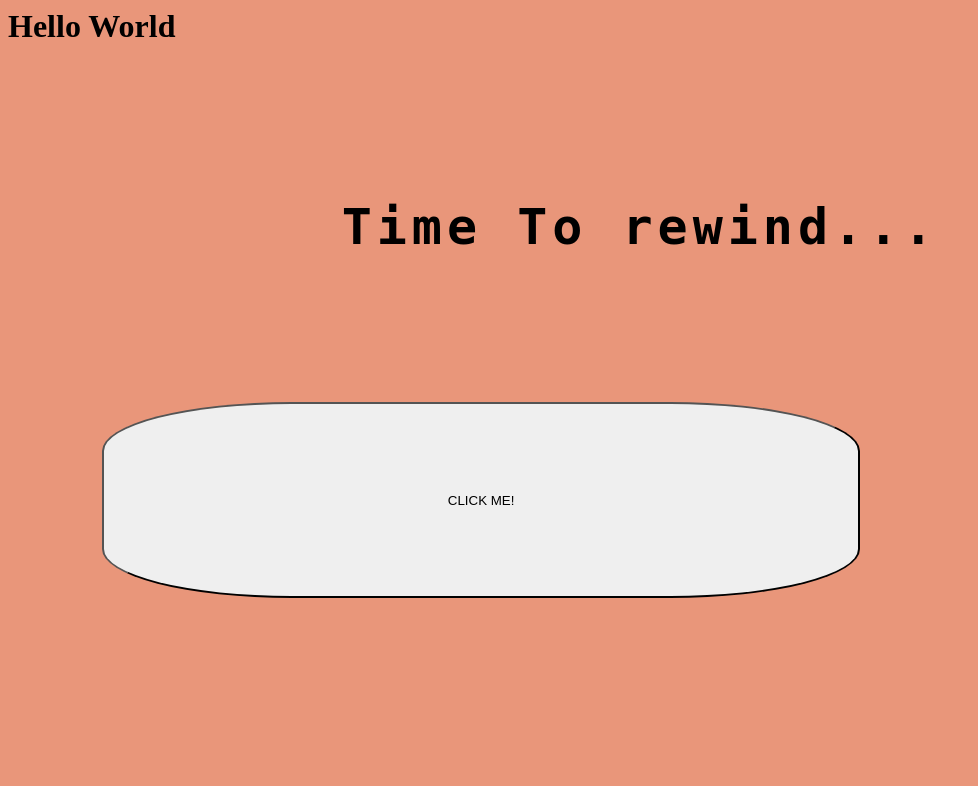
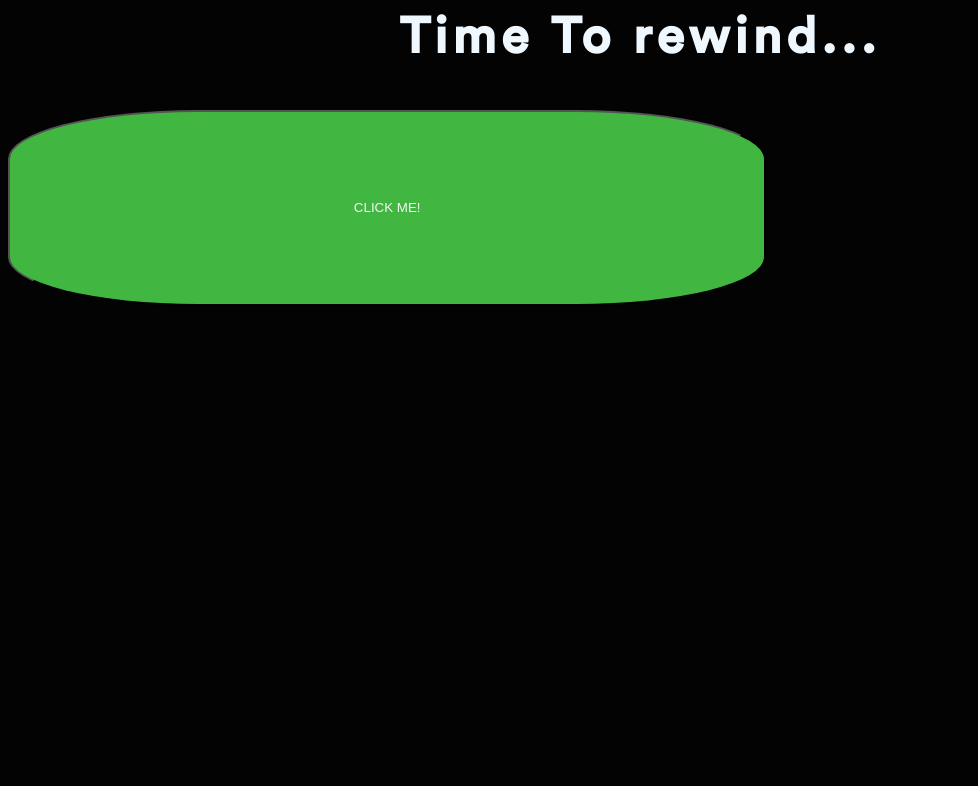
Before and after one commit to akhil-akkineni/starfish, a Flask app: page / in a window 1280 px wide. Shown: the top 786 px of the page, without its empty margins (0-978 px from the left). Run offline with Flask 3, Linux system fonts and the light colour scheme.

Commit message:
Add files via upload

```diff
--- a/templates/index.html
+++ b/templates/index.html
@@ -1,27 +1,43 @@
-<h1>Hello World</h1>
+
 <style>
+    container
+    {
+        display: flex;
+        align-items: center;
+        justify-content: center;
+
+    }
+    @font-face {
+  font-family: 'Circular'; /* Choose any name you like */
+  src: url("{{url_for('static', filename = 'circular-std-medium-500.woff2')}}") format('woff2'),
+       url("{{url_for('static', filename = 'circular-std-medium-500.woff')}}") format('woff');
+  font-weight: normal;
+  font-style: normal;
+}
+
     h2
     {
       text-align: center;
-      font-family: monospace;
+      font-family: 'Circular';
       letter-spacing: 5px;
-      font-style: normal;
       font-size: 50px;
+      color: aliceblue;
     }
     button
     {
-        align-self: center;
+        color: whitesmoke;
+        background-color: rgb(65, 182, 65);
         border-radius: 25%;
         width: 60%;
         height: 25%;
     }
     body
     {
-        background-color: darksalmon;
+        background-color: rgb(4, 3, 3);
     }
 </style>
 <body>
-    <pre>
+
 
 
 
@@ -33,7 +49,9 @@
 
 
     <form method="POST" action="{{url_for('getSpotify')}}"">
-            <button type="submit" name="createPlaylist"> CLICK ME! </button>
+        <div class="container">
+             <button type="submit" name="createPlaylist"> CLICK ME! </button>
+        </div>
     </form>
-</pre>
+
 </body>
```
